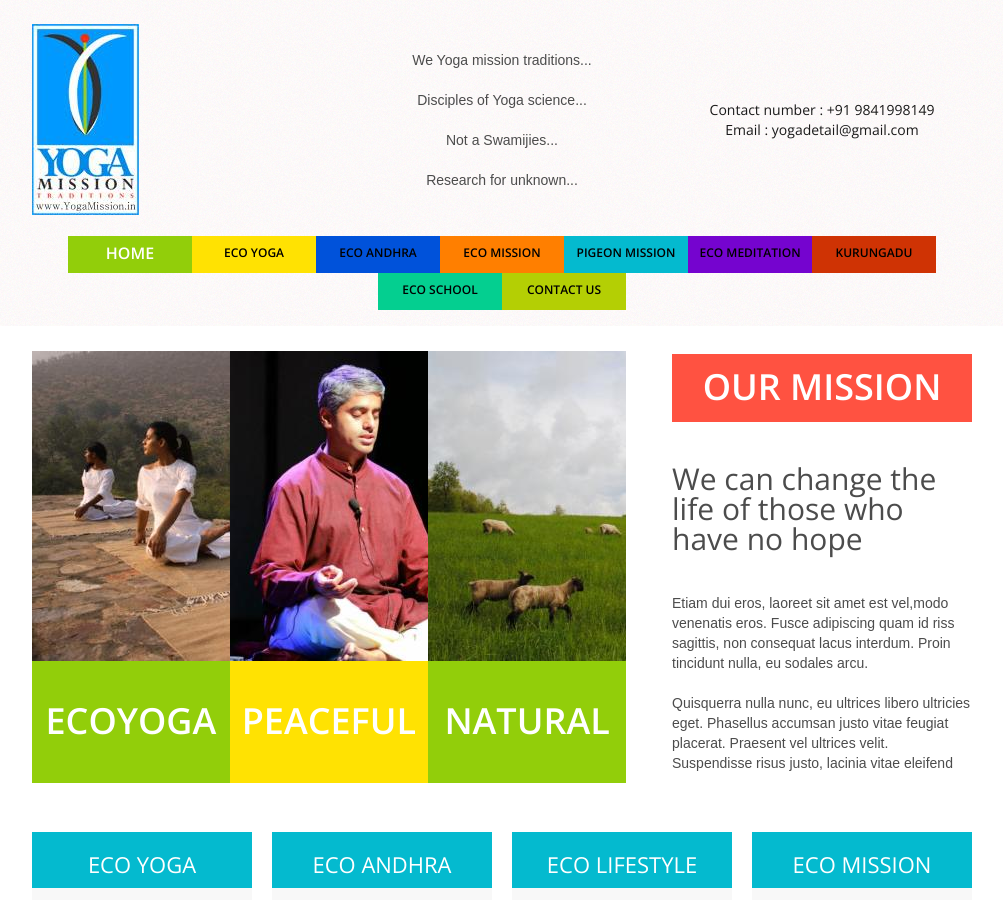
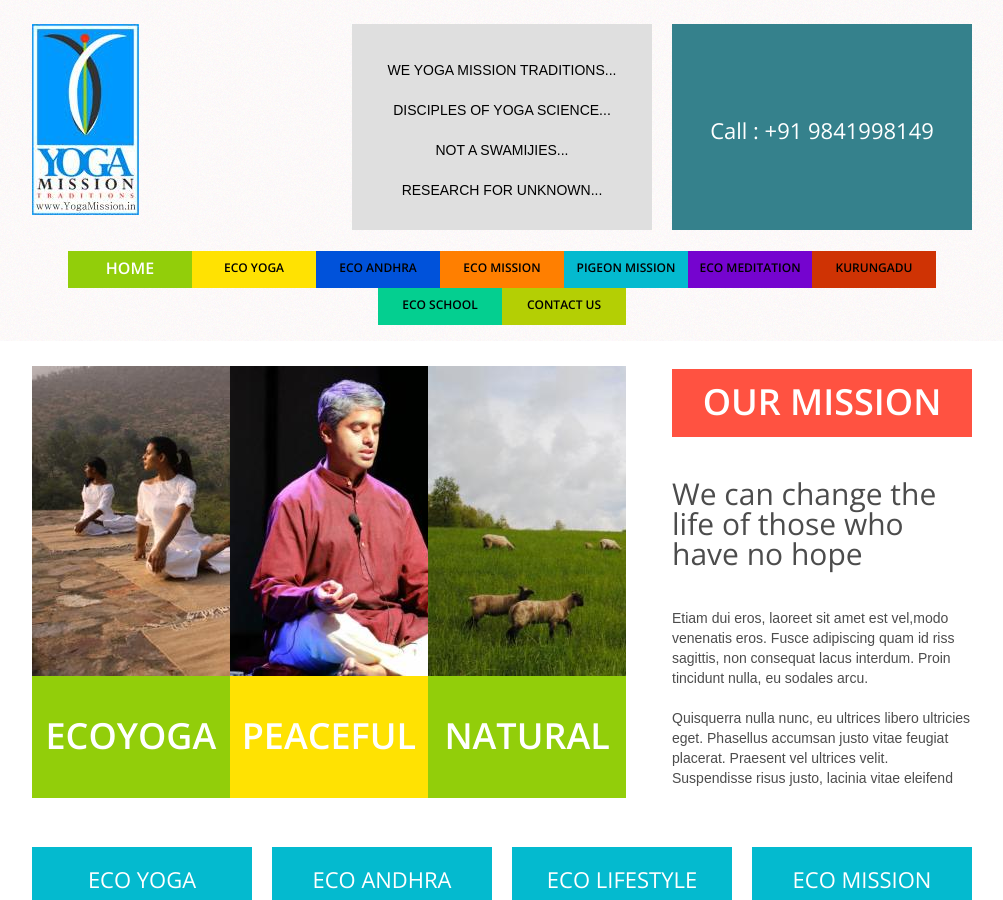
Before and after one commit to yogamission/YogaMission, a Jekyll site: the page built from index.html, in a window 1280 px wide and 900 px high. Shown: the whole window, without its empty margins (138-1141 px from the left). Built offline with Jekyll 4.4.1, drawn with Linux system fonts in a browser that asks for light colours.

Commit message:
updated
updated

```diff
--- a/_layouts/default.html
+++ b/_layouts/default.html
@@ -99,9 +99,9 @@
             </h1>
           </div>
 
-          <div class="grid_4" style="text-align: center; height: 191px;">
+          <div class="grid_4" style="border-radius: 0px; border: 0px solid black;padding-top:10px;background-color: #dfdfdf;  padding-bottom:5px;text-align: center; height: 191px;">
 
-            <div style="position: relative;top: 50%;-webkit-transform: translateY(-50%);-ms-transform: translateY(-50%);transform: translateY(-50%);">
+            <div class="text2" style="position: relative;top: 50%;-webkit-transform: translateY(-50%);-ms-transform: translateY(-50%);transform: translateY(-50%); color:black;">
               <p>We Yoga mission traditions... </p>
               <p>Disciples of Yoga science... </p>
               <p>Not a Swamijies... </p>
@@ -111,18 +111,17 @@
 
           </div>
 
-          <div class="grid_4" style="text-align: center; height: 191px;">
+          <div class="grid_4" style="border-radius: 0px; border: 0px solid black;padding-top:10px;background-color: #35818c; color:white; padding-bottom:5px;text-align: center; height: 191px;">
 
 
-            <div
+            <div class="text3"
             style="
             position: relative;
             top: 50%;
             -webkit-transform: translateY(-50%);
             -ms-transform: translateY(-50%);
-            transform: translateY(-50%);">
-            <h5> Contact number : +91 9841998149</h5>
-            <h5> Email : yogadetail@gmail.com</h5>
+            transform: translateY(-50%); ">
+            Call : +91 9841998149
             </div>
 
 
```
